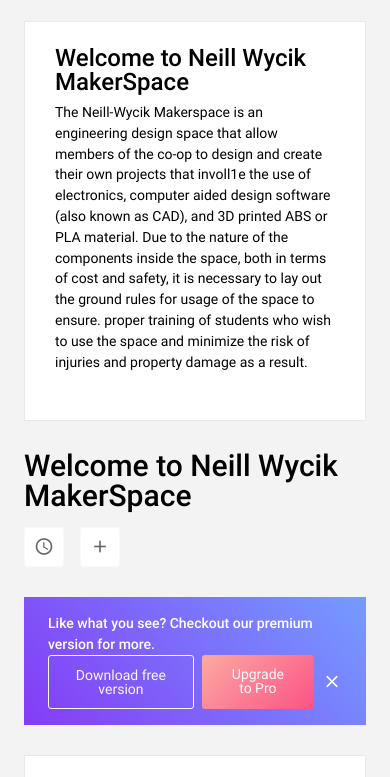
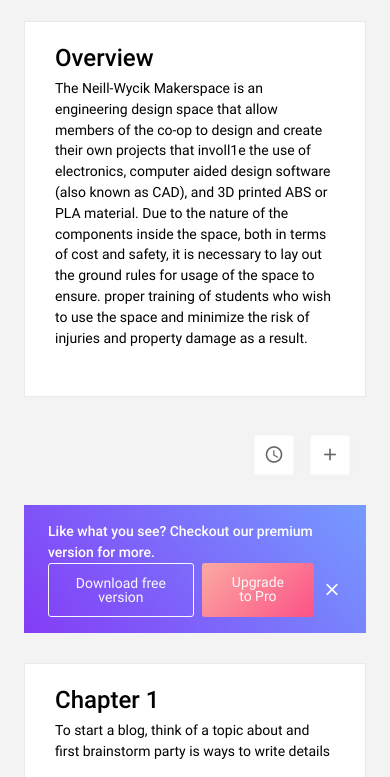
Before and after one commit to nwmakerspace/nwmakerspace.github.io, a website with bundled scripts: page index.html in a window 390 px wide. Shown: the part 63-840 px from the top of the page. Built offline with nearby package versions, Linux system fonts and the light colour scheme.

Commit message:
Update index.html

```diff
--- a/index.html
+++ b/index.html
@@ -32,6 +32,11 @@
         </div>
       </div>
       <div class="navbar-menu-wrapper d-flex align-items-center justify-content-end">
+          <ul class="navbar-nav mr-lg-4 w-100">
+              <li class="nav-item nav-search d-none d-lg-block w-100">
+                  <h3>Welcome to Neill Wycik MakerSpace</h3>
+              </li>
+            </ul>
         <ul class="navbar-nav navbar-nav-right">
           <li class="nav-item dropdown mr-1">
             <a class="nav-link count-indicator dropdown-toggle d-flex justify-content-center align-items-center" id="messageDropdown" href="#" data-toggle="dropdown">
@@ -215,27 +220,26 @@
       <div class="main-panel">
         <div class="content-wrapper">
 
-          <!-- Chapter Start -->
-          <div class="mr-md-3 mr-xl-5">
-              <div id="welcome" class="row">
+          <!-- Overview Start -->
+          <div id="welcome" class="mr-md-3 mr-xl-5">
+              <div class="row">
                   <div class="col-md-12 grid-margin stretch-card">
                       <div class="card">
                           <div class="card-body">
-                              <h3>Welcome to Neill Wycik MakerSpace</h3>
+                              <h3>Overview</h3>
                           <p class="mb-4">The Neill-Wycik Makerspace is an engineering design space that allow members of the co-op to design and create their own projects that involl1e the use of electronics, computer aided design software (also known as CAD), and 3D printed ABS or PLA material. Due to the nature of the components inside the space, both in terms of cost and safety, it is necessary to lay out the ground rules for usage of the space to ensure. proper training of students who wish to use the space and minimize the risk of injuries and property damage as a result.</p>
                           </div>
                     </div>
                   </div>
               </div>
-            </div>
-            <!-- Chapter End -->
+          </div>
+          <!-- Overview End -->
 
           <div class="row">
             <div class="col-md-12 grid-margin">
               <div class="d-flex justify-content-between flex-wrap">
                 <div class="d-flex align-items-end flex-wrap">
                   <div class="mr-md-3 mr-xl-5">
-                    <h2>Welcome to Neill Wycik MakerSpace</h2>
                     <p class="mb-md-0"></p>
                   </div>
                   <div class="d-flex">
@@ -273,8 +277,8 @@
           </div>
 
           <!-- Chapter Start -->
-          <div class="mr-md-3 mr-xl-5">
-            <div id="chapter1" class="row">
+          <div id="chapter1" class="mr-md-3 mr-xl-5">
+            <div  class="row">
                 <div class="col-md-12 grid-margin stretch-card">
                     <div class="card">
                         <div class="card-body">
```
